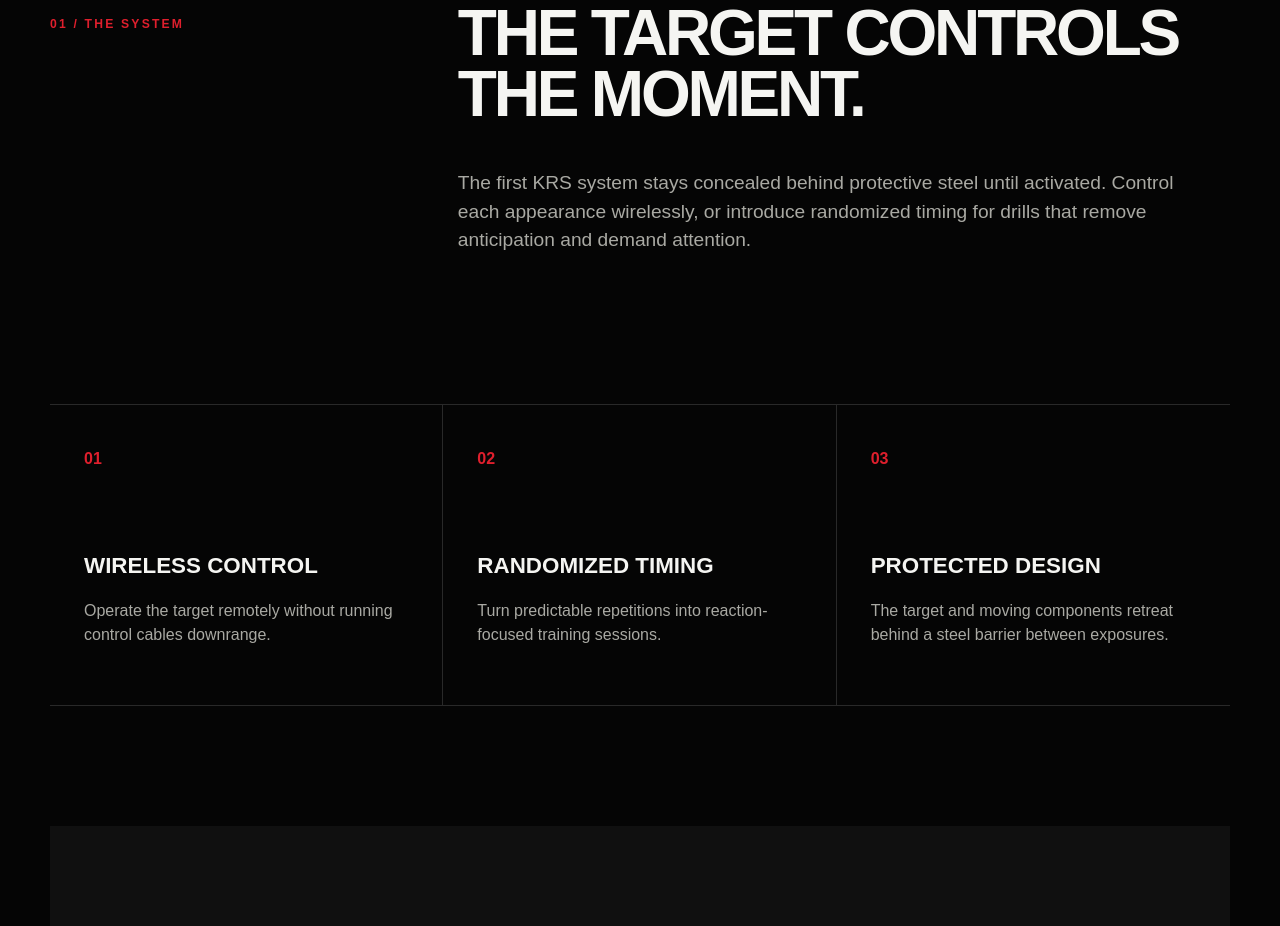
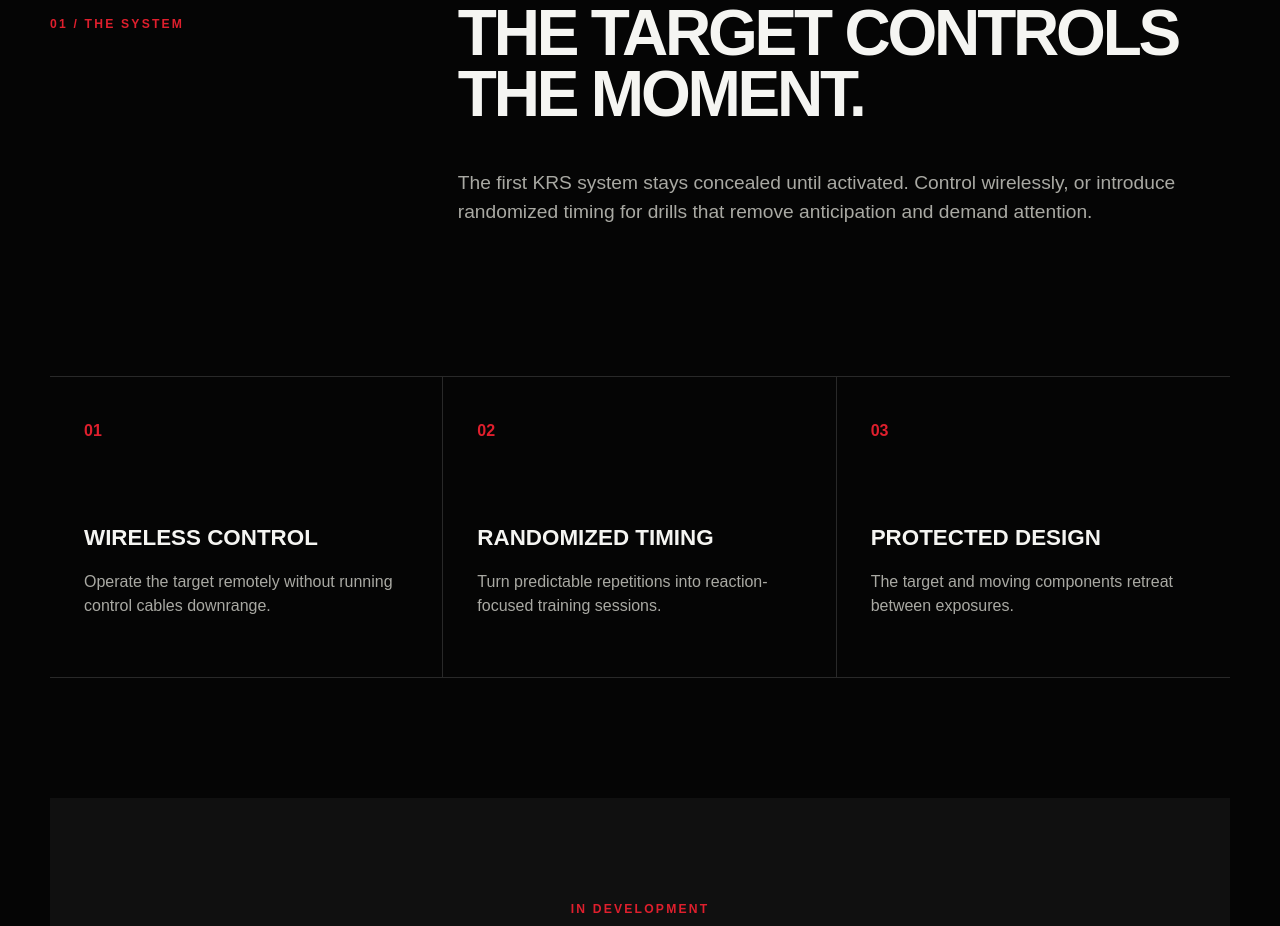
Before and after one commit to KineticRangeSystems/KSR, a plain HTML site: page index.html in a window 1280 px wide. Shown: the part 914-1840 px from the top of the page. Drawn offline with Linux system fonts and the light colour scheme.

Commit message:
Refine description and text for clarity

```diff
--- a/index.html
+++ b/index.html
@@ -3,7 +3,7 @@
 <head>
   <meta charset="utf-8">
   <meta name="viewport" content="width=device-width, initial-scale=1">
-  <meta name="description" content="Kinetic Range Systems develops wireless moving-target equipment for dynamic, reaction-focused range training.">
+  <meta name="description" content="Kinetic Range Systems develops wireless moving-target equipment for kinetic, reaction-focused range training.">
   <meta name="theme-color" content="#050505">
   <title>Kinetic Range Systems | Train Beyond Static</title>
   <link rel="stylesheet" href="styles.css">
@@ -37,7 +37,7 @@
     <section class="statement" id="system">
       <p class="section-number">01 / The system</p>
       <h2>The target controls the moment.</h2>
-      <p>The first KRS system stays concealed behind protective steel until activated. Control each appearance wirelessly, or introduce randomized timing for drills that remove anticipation and demand attention.</p>
+      <p>The first KRS system stays concealed until activated. Control wirelessly, or introduce randomized timing for drills that remove anticipation and demand attention.</p>
     </section>
 
     <section class="features" id="features" aria-label="Product features">
@@ -54,7 +54,7 @@
       <article>
         <span>03</span>
         <h3>Protected design</h3>
-        <p>The target and moving components retreat behind a steel barrier between exposures.</p>
+        <p>The target and moving components retreat between exposures.</p>
       </article>
     </section>
 
```
